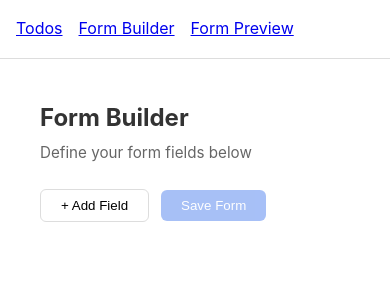
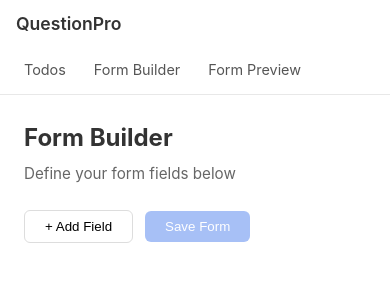
Before and after one commit to sohelreza/questionpro-assignment, a React (Vite) app: page /form-builder in a window 390 px wide. Shown: the top 300 px of the page. Built offline with nearby package versions, Linux system fonts and the light colour scheme.

Commit message:
style: improve responsive layout and navbar

```diff
--- a/src/App.jsx
+++ b/src/App.jsx
@@ -10,7 +10,7 @@ function App() {
     <FilterProvider>
       <div>
         <Navbar />
-        <main style={{ padding: "1rem" }}>
+        <main>
           <Routes>
             <Route path="/todos" element={<TodoList />} />
             <Route path="/form-builder" element={<FormBuilder />} />
--- a/src/components/Navbar/Navbar.jsx
+++ b/src/components/Navbar/Navbar.jsx
@@ -1,18 +1,21 @@
 import { Link } from "react-router-dom";
+import styles from "./Navbar.module.css";
 
 function Navbar() {
   return (
-    <nav
-      style={{
-        padding: "1rem",
-        borderBottom: "1px solid #ddd",
-        display: "flex",
-        gap: "1rem",
-      }}
-    >
-      <Link to="/todos">Todos</Link>
-      <Link to="/form-builder">Form Builder</Link>
-      <Link to="/form-preview">Form Preview</Link>
+    <nav className={styles.nav}>
+      <Link to="/todos" className={styles.brand}>
+        QuestionPro
+      </Link>
+      <Link to="/todos" className={styles.link}>
+        Todos
+      </Link>
+      <Link to="/form-builder" className={styles.link}>
+        Form Builder
+      </Link>
+      <Link to="/form-preview" className={styles.link}>
+        Form Preview
+      </Link>
     </nav>
   );
 }
--- /dev/null
+++ b/src/components/Navbar/Navbar.module.css
@@ -0,0 +1,45 @@
+.nav {
+  display: flex;
+  align-items: center;
+  gap: 1.5rem;
+  padding: 0.8rem 1.5rem;
+  border-bottom: 1px solid #e8e8e8;
+  background: #fff;
+}
+
+.brand {
+  font-weight: 600;
+  font-size: 1.1rem;
+  color: #333;
+  text-decoration: none;
+  margin-right: auto;
+}
+
+.link {
+  text-decoration: none;
+  color: #555;
+  font-size: 0.9rem;
+  padding: 4px 8px;
+  border-radius: 4px;
+  transition:
+    color 0.15s ease,
+    background 0.15s ease;
+}
+
+.link:hover {
+  color: #2563eb;
+  background: #f0f4ff;
+}
+
+@media (max-width: 600px) {
+  .nav {
+    flex-wrap: wrap;
+    gap: 0.75rem;
+    padding: 0.6rem 1rem;
+  }
+
+  .brand {
+    width: 100%;
+    margin-bottom: 0.25rem;
+  }
+}
--- a/src/pages/FormBuilder/FormBuilder.module.css
+++ b/src/pages/FormBuilder/FormBuilder.module.css
@@ -117,3 +117,17 @@
   color: #15713d;
   font-size: 0.9rem;
 }
+
+@media (max-width: 600px) {
+  .fieldMain {
+    flex-wrap: wrap;
+  }
+
+  .fieldLabel {
+    width: 100%;
+  }
+
+  .fieldType {
+    flex: 1;
+  }
+}
--- a/src/pages/TodoList/TodoList.module.css
+++ b/src/pages/TodoList/TodoList.module.css
@@ -127,3 +127,32 @@
   color: #888;
   font-size: 0.95rem;
 }
+
+@media (max-width: 600px) {
+  .container {
+    padding: 1rem;
+  }
+
+  .filters {
+    flex-direction: column;
+  }
+
+  .searchInput {
+    max-width: 100%;
+  }
+
+  .filters select {
+    min-width: 100%;
+  }
+
+  .todoItem {
+    flex-wrap: wrap;
+    gap: 8px;
+  }
+
+  .userName {
+    min-width: auto;
+    text-align: left;
+    margin-left: 0;
+  }
+}
```
